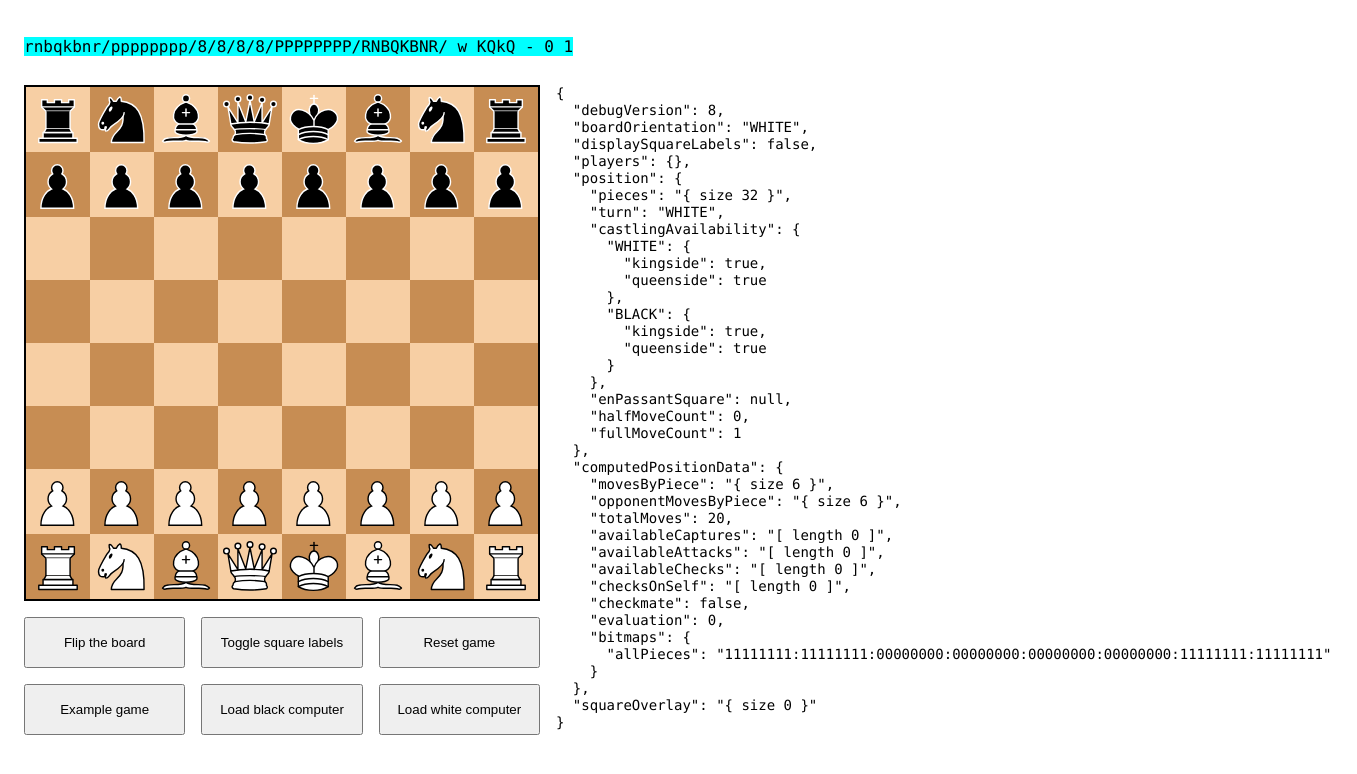
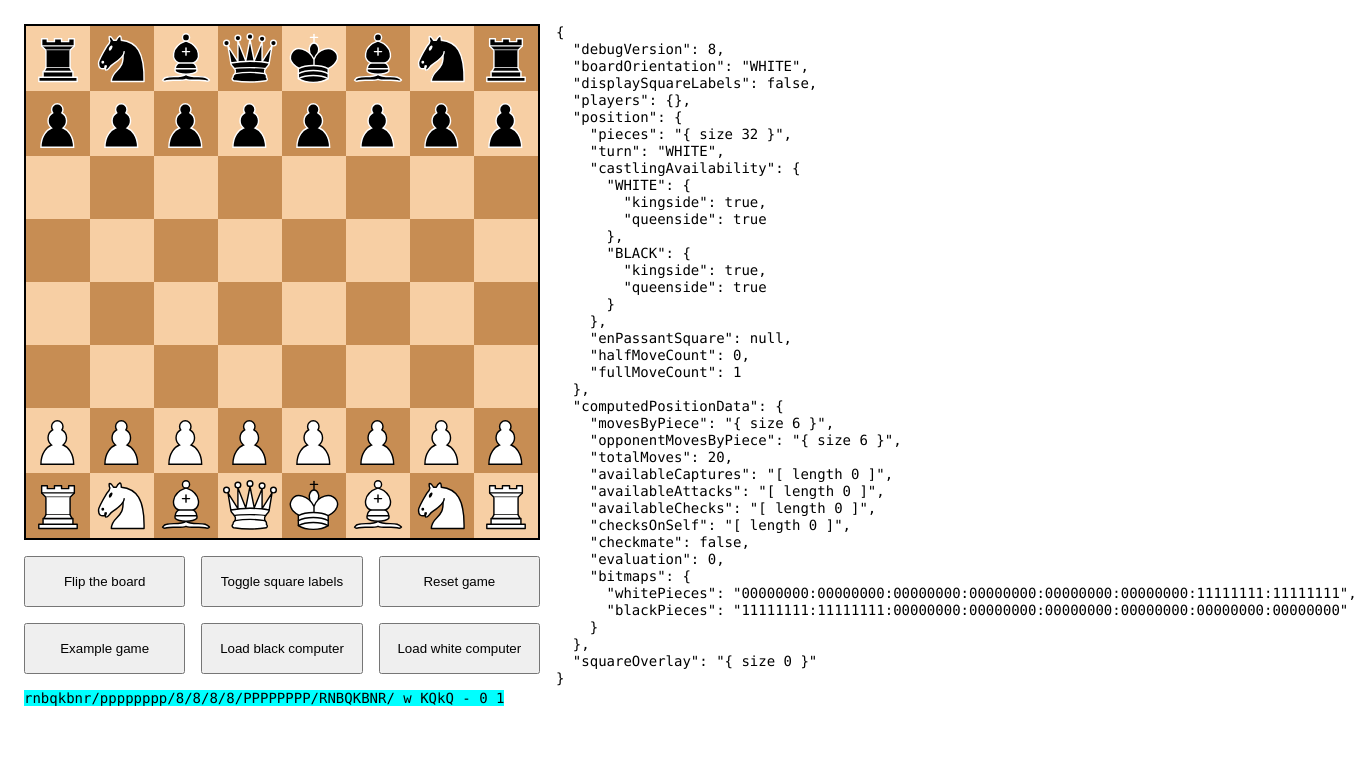
Before and after one commit to garjust/chessv2, a React (Create React App) app: page / in a window 1280 px wide. Shown: the top 774 px of the page, 1357 px wide, since content can reach past the window. Built offline with nearby package versions, Linux system fonts and the light colour scheme.

Commit message:
more bitmaps

```diff
--- a/src/chess/bitmap.ts
+++ b/src/chess/bitmap.ts
@@ -1,12 +1,18 @@
 import { SquareBitmask } from './bitmap-def';
-import { Color, Position } from './types';
+import { Color, PieceType, Position } from './types';
 import { squareLabel } from './utils';
 
-export const pieceMap = (position: Position, color?: Color): bigint => {
+export const board = (
+  position: Position,
+  { pieceType, color }: { pieceType?: PieceType; color?: Color }
+): bigint => {
   let n = BigInt(0b0);
 
   for (const [square, piece] of position.pieces.entries()) {
-    if (color && piece.color !== color) {
+    if (
+      (color && piece.color !== color) ||
+      (pieceType && piece.type !== pieceType)
+    ) {
       continue;
     }
 
--- a/src/chess/engine/update.ts
+++ b/src/chess/engine/update.ts
@@ -1,5 +1,11 @@
 import { Update } from '../../lib/workflow';
-import { Color, ComputedPositionData, Move, Position } from '../types';
+import {
+  Color,
+  ComputedPositionData,
+  Move,
+  PieceType,
+  Position,
+} from '../types';
 import { SquareMap } from '../utils';
 import { applyMove, checkedSquare, computeMovementData } from '../movement';
 import { parseFEN, BLANK_POSITION_FEN } from '../fen';
@@ -23,7 +29,7 @@ import { v2 } from '../ai';
 import { from } from 'rxjs';
 import { delayOperator } from '../../lib/operators';
 import { ChessComputer } from '../ai/types';
-import { pieceMap } from '../bitmap';
+import { board } from '../bitmap';
 
 // eslint-disable-next-line @typescript-eslint/ban-types
 export type Context = {};
@@ -35,7 +41,14 @@ function computeAll(position: Position): ComputedPositionData {
     ...computeMovementData(position),
     evaluation: evaluate(position),
     bitmaps: {
-      allPieces: pieceMap(position),
+      whitePieces: board(position, { color: Color.White }),
+      blackPieces: board(position, { color: Color.Black }),
+      // bishops____: board(position, { pieceType: PieceType.Bishop }),
+      // kings______: board(position, { pieceType: PieceType.King }),
+      // knight_____: board(position, { pieceType: PieceType.Knight }),
+      // pawns______: board(position, { pieceType: PieceType.Pawn }),
+      // queens_____: board(position, { pieceType: PieceType.Queen }),
+      // rooks______: board(position, { pieceType: PieceType.Rook }),
     },
   };
 }
--- a/src/chess/types.ts
+++ b/src/chess/types.ts
@@ -86,7 +86,14 @@ export type ComputedPositionData = {
   checkmate: boolean;
   evaluation: number;
   bitmaps: {
-    allPieces?: bigint;
+    whitePieces?: bigint;
+    blackPieces?: bigint;
+    bishops____?: bigint;
+    kings______?: bigint;
+    knight_____?: bigint;
+    pawns______?: bigint;
+    queens_____?: bigint;
+    rooks______?: bigint;
   };
 };
 
--- a/src/chess/ui/DisplayGameFen.tsx
+++ b/src/chess/ui/DisplayGameFen.tsx
@@ -9,8 +9,8 @@ export type DisplayGameFENProps = {
 const DisplayGameFEN = ({ style }: DisplayGameFENProps) => {
   const { state } = useWorkflow();
   return (
-    <pre style={style}>
-      <code style={{ backgroundColor: 'aqua', margin: 0 }}>
+    <pre style={{ ...style, margin: 0, fontSize: 14 }}>
+      <code style={{ backgroundColor: 'aqua' }}>
         {formatPosition(state.position)}
       </code>
     </pre>
--- a/src/chess/ui/DisplayGameState.tsx
+++ b/src/chess/ui/DisplayGameState.tsx
@@ -42,7 +42,7 @@ const replacer = (key: string, value: unknown) => {
   }
 
   if (typeof value === 'bigint') {
-    return formatBitmapString(value.toString(2));
+    return formatBitmapString(value.toString(2).padStart(64, '0'));
   }
 
   return value;
--- a/src/chess/ui/Game.css
+++ b/src/chess/ui/Game.css
@@ -3,7 +3,7 @@
   display: grid;
   gap: 16px;
   grid-template:
-    "fen fen" auto
     "board state" min-content
-    "buttons state" auto / max-content auto
+    "buttons state" auto
+    "fen state" auto / max-content auto
 }
```
